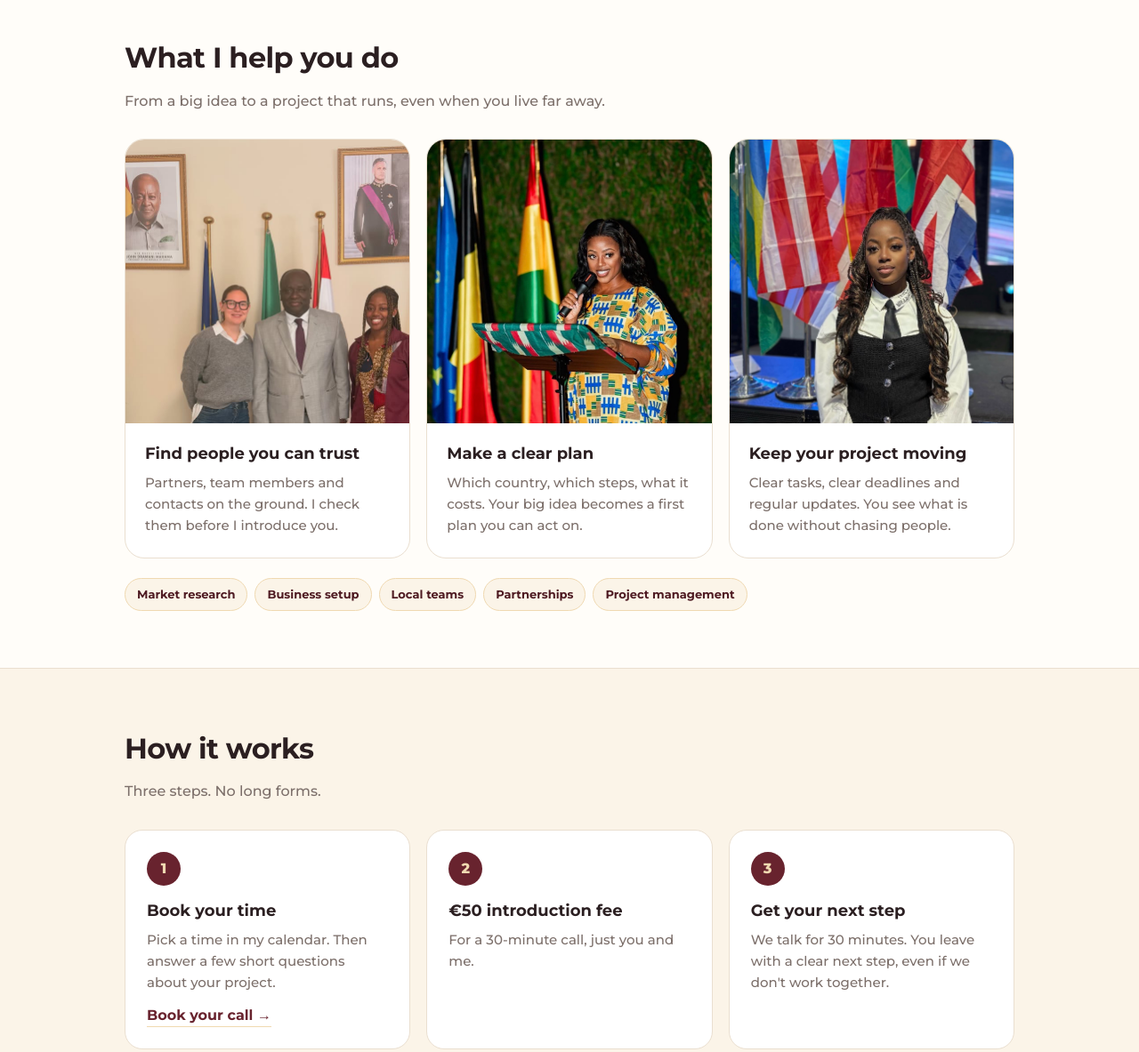
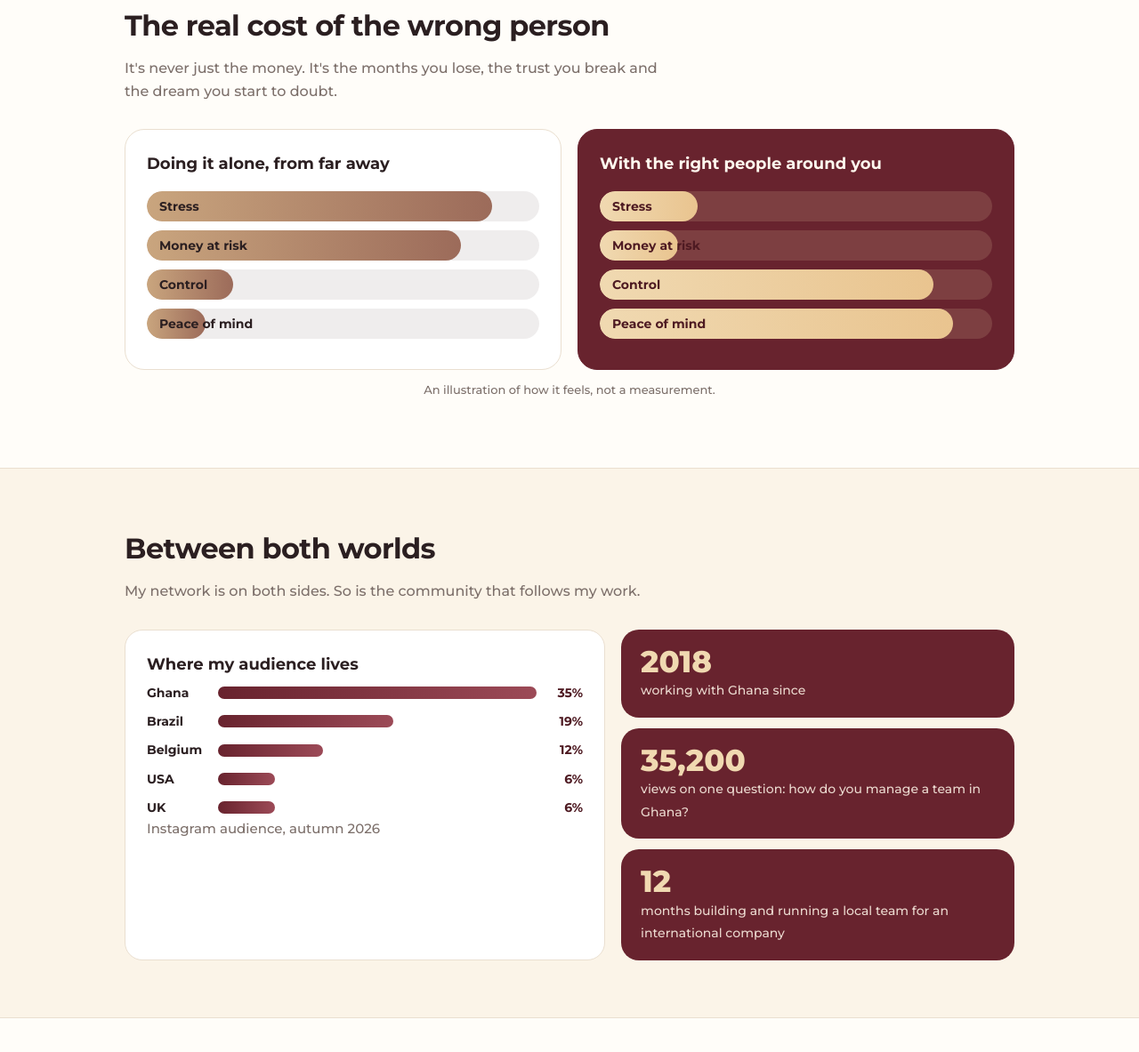
Before and after one commit to asofficialagency-source/queenie, a plain HTML site: page work-with-me/index.html in a window 1280 px wide. Shown: the part 1316-2499 px from the top of the page at 89% size. Drawn offline with Linux system fonts and the light colour scheme.

Commit message:
Work with me: 3 photos, data + visuals, stronger copy; testimonials: online talks option
Co-Authored-By: Claude Opus 5.5 <noreply@anthropic.com>

```diff
--- a/work-with-me/index.html
+++ b/work-with-me/index.html
@@ -153,6 +153,31 @@
   @media (max-width:900px){.hero .slides{max-width:340px;width:100%}.about .pic{max-width:220px}}
   @media (max-width:900px){.quotes,.call{grid-template-columns:1fr}.hero{grid-template-columns:1fr;gap:28px;padding-top:6px}.hero .photo{max-width:340px}h1{font-size:36px}.grid3{grid-template-columns:1fr}.list{grid-template-columns:1fr}.about{grid-template-columns:1fr}.about .photo{max-width:220px}}
   @media (prefers-reduced-motion:reduce){.slides img{transition:opacity .01s;transform:none}.reveal{opacity:1;transform:none;transition:none}.btn,.card{transition:none}}
+  /* v3: visuals + data */
+  .pic-ic{aspect-ratio:16/10;background:radial-gradient(circle at 80% 20%,#8A3A46,var(--wine) 60%,var(--wine-d));display:flex;align-items:center;justify-content:space-between;padding:0 28px;color:var(--cream)}
+  .pic-ic span{font-size:54px;font-weight:800;opacity:.35}
+  .pic-ic svg{width:64px;height:64px;fill:none;stroke:var(--cream);stroke-width:1.4;stroke-linecap:round;stroke-linejoin:round}
+  .vs{display:grid;grid-template-columns:1fr 1fr;gap:18px}
+  .vs-col{border-radius:22px;padding:24px;border:1.5px solid var(--line)}
+  .vs-col h3{margin:0 0 16px;font-size:18px}
+  .vs-col.bad{background:#fff}.vs-col.good{background:var(--wine);color:#FFF8EE;border-color:var(--wine)}
+  .meter{position:relative;height:34px;border-radius:999px;background:rgba(124,111,106,.12);margin:0 0 10px;overflow:hidden}
+  .good .meter{background:rgba(240,217,177,.15)}
+  .meter i{position:absolute;inset:0 auto 0 0;width:0;border-radius:999px;background:linear-gradient(90deg,#C9A57E,#9C6B5A);transition:width 1.4s var(--ease)}
+  .good .meter i{background:linear-gradient(90deg,var(--cream),#E9C48F)}
+  .in .meter i,.in .bar i{width:var(--w)}
+  .meter span{position:relative;z-index:1;line-height:34px;padding-left:14px;font-weight:700;font-size:14px}
+  .good .meter span{color:var(--wine-d)}
+  .worlds{display:grid;grid-template-columns:1.1fr .9fr;gap:18px;align-items:stretch}
+  .bars{display:grid;gap:10px}
+  .bar{display:grid;grid-template-columns:70px 1fr 42px;align-items:center;gap:10px;font-weight:700;font-size:14px}
+  .bar i{display:block;height:14px;width:0;border-radius:999px;background:linear-gradient(90deg,var(--wine),#9C4A57);transition:width 1.4s var(--ease)}
+  .bar b{color:var(--wine-d);text-align:right}
+  .stats{display:grid;gap:12px}
+  .stat{background:var(--wine);color:#FFF8EE;border-radius:20px;padding:18px 22px}
+  .stat b{display:block;font-size:34px;line-height:1.1;color:var(--cream);font-weight:800}
+  .stat span{font-size:14px;color:#EBD9CF}
+  @media (max-width:900px){.vs,.worlds{grid-template-columns:1fr}}
 </style>
 </head>
 <body>
@@ -163,17 +188,15 @@
   <div>
     <span class="pill">Work with me</span>
     <span class="role">Business Consultant · Project Management</span>
-    <h1>Build in Africa from wherever you live, <em>with people you can trust</em>.</h1>
-    <p class="lead">You have a plan. But who can you trust? Where do you start? And how do you check the work from far away? I help you find the right people, make a clear plan and keep your project moving.</p>
+    <h1>Your dream is in Africa. <em>Your life is here.</em> I close the gap.</h1>
+    <p class="lead">You send money, you wait, you hope. Then the updates stop. I know that feeling, because I build between both worlds myself. I help you find people you can trust, make a clear plan and see your project move, even from far away.</p>
     <a class="btn-s" href="#book">Book your introduction call ↓</a>
   </div>
 
   <div class="slides" id="slides" aria-label="Photos of Queenie Kessie">
-    <img class="on" src="img/queenie-1.jpg" alt="Queenie Kessie speaking at an event" style="object-position:50% 30%">
-    <img src="img/queenie-headshot.jpg" alt="Queenie Kessie at an event" style="object-position:50% 75%" loading="lazy">
-    <img src="img/queenie-2.jpg" alt="Queenie Kessie at a conference" style="object-position:50% 25%" loading="lazy">
-    <img src="img/queenie-ghana-embassy-slide.jpg" alt="Queenie Kessie at the Embassy of Ghana in Brussels" style="object-position:50% 50%" loading="lazy">
-    <img src="img/queenie-portrait.jpg" alt="Portrait of Queenie Kessie" style="object-position:30% 50%" loading="lazy">
+    <img class="on" src="img/queenie-1.jpg" alt="Queenie Kessie speaking on stage" style="object-position:50% 30%">
+    <img src="img/queenie-2.jpg" alt="Queenie Kessie in front of international flags" style="object-position:50% 25%" loading="lazy">
+    <img src="img/queenie-portrait.jpg" alt="Portrait of Queenie Kessie in white" style="object-position:30% 50%" loading="lazy">
   </div>
 </div>
 
@@ -202,12 +225,54 @@
 
 <section class="reveal">
   <div class="wrap">
+    <h2>The real cost of the wrong person</h2>
+    <p class="sub">It's never just the money. It's the months you lose, the trust you break and the dream you start to doubt.</p>
+    <div class="vs">
+      <div class="vs-col bad"><h3>Doing it alone, from far away</h3>
+        <div class="meter"><i style="--w:88%"></i><span>Stress</span></div>
+        <div class="meter"><i style="--w:80%"></i><span>Money at risk</span></div>
+        <div class="meter"><i style="--w:22%"></i><span>Control</span></div>
+        <div class="meter"><i style="--w:15%"></i><span>Peace of mind</span></div></div>
+      <div class="vs-col good"><h3>With the right people around you</h3>
+        <div class="meter"><i style="--w:25%"></i><span>Stress</span></div>
+        <div class="meter"><i style="--w:20%"></i><span>Money at risk</span></div>
+        <div class="meter"><i style="--w:85%"></i><span>Control</span></div>
+        <div class="meter"><i style="--w:90%"></i><span>Peace of mind</span></div></div>
+    </div>
+    <p class="note" style="text-align:center">An illustration of how it feels, not a measurement.</p>
+  </div>
+</section>
+
+<section class="reveal alt">
+  <div class="wrap">
+    <h2>Between both worlds</h2>
+    <p class="sub">My network is on both sides. So is the community that follows my work.</p>
+    <div class="worlds">
+      <div class="card"><h3>Where my audience lives</h3>
+        <div class="bars">
+          <div class="bar"><span>Ghana</span><i style="--w:100%"></i><b>35%</b></div>
+          <div class="bar"><span>Brazil</span><i style="--w:55%"></i><b>19%</b></div>
+          <div class="bar"><span>Belgium</span><i style="--w:33%"></i><b>12%</b></div>
+          <div class="bar"><span>USA</span><i style="--w:18%"></i><b>6%</b></div>
+          <div class="bar"><span>UK</span><i style="--w:18%"></i><b>6%</b></div>
+        </div><p class="note">Instagram audience, autumn 2026</p></div>
+      <div class="stats">
+        <div class="stat"><b data-n="2018">2018</b><span>working with Ghana since</span></div>
+        <div class="stat"><b data-n="35200">35,200</b><span>views on one question: how do you manage a team in Ghana?</span></div>
+        <div class="stat"><b data-n="12">12</b><span>months building and running a local team for an international company</span></div>
+      </div>
+    </div>
+  </div>
+</section>
+
+<section class="reveal">
+  <div class="wrap">
     <h2>What I help you do</h2>
     <p class="sub">From a big idea to a project that runs, even when you live far away.</p>
     <div class="pcards">
-      <div class="pcard"><img src="img/queenie-ghana-embassy.jpg" alt="Queenie Kessie at the Embassy of Ghana in Brussels" style="object-position:50% 50%" loading="lazy"><div><h3>Find people you can trust</h3><p>Partners, team members and contacts on the ground. I check them before I introduce you.</p></div></div>
-      <div class="pcard"><img src="img/queenie-1.jpg" alt="Queenie Kessie speaking" style="object-position:50% 40%" loading="lazy"><div><h3>Make a clear plan</h3><p>Which country, which steps, what it costs. Your big idea becomes a first plan you can act on.</p></div></div>
-      <div class="pcard"><img src="img/queenie-2.jpg" alt="Queenie Kessie at a conference" style="object-position:50% 30%" loading="lazy"><div><h3>Keep your project moving</h3><p>Clear tasks, clear deadlines and regular updates. You see what is done without chasing people.</p></div></div>
+      <div class="pcard"><div class="pic-ic"><span>01</span><svg viewBox="0 0 24 24"><circle cx="9" cy="8" r="3.2"/><circle cx="16.5" cy="9.5" r="2.6"/><path d="M3.5 19c.6-3.4 3-5.2 5.5-5.2s4.9 1.8 5.5 5.2M14 14.6c2.6-.4 5.2 1 5.9 4.4"/></svg></div><div><h3>Find people you can trust</h3><p>Partners, team members and contacts on the ground. I check them before I introduce you.</p></div></div>
+      <div class="pcard"><div class="pic-ic"><span>02</span><svg viewBox="0 0 24 24"><path d="M5 4h14v16H5z"/><path d="M8.5 9h7M8.5 12.5h7M8.5 16h4"/></svg></div><div><h3>Make a clear plan</h3><p>Which country, which steps, what it costs. Your big idea becomes a first plan you can act on.</p></div></div>
+      <div class="pcard"><div class="pic-ic"><span>03</span><svg viewBox="0 0 24 24"><path d="M4 18l5-6 4 3 7-9"/><path d="M15 6h5v5"/></svg></div><div><h3>Keep your project moving</h3><p>Clear tasks, clear deadlines and regular updates. You see what is done without chasing people.</p></div></div>
     </div>
     <div class="chips"><span>Market research</span><span>Business setup</span><span>Local teams</span><span>Partnerships</span><span>Project management</span></div>
   </div>
@@ -242,13 +307,14 @@
 <section class="reveal">
   <div class="wrap about">
 
-    <div class="pic"><img src="img/queenie-about-center.jpg" alt="Queenie Kessie with her Africa 100 award and certificate" style="object-position:50% 0%" loading="lazy"></div>
+    <div class="pic"><img src="img/queenie-portrait.jpg" alt="Queenie Kessie" style="object-position:30% 20%" loading="lazy"></div>
     <div>
       <h2>Hi, I'm Queenie.</h2>
       <p class="sub" style="margin-bottom:12px">Born in Belgium. Rooted in Ghana. I build between both worlds.</p>
       <p class="sub" style="margin-bottom:0">I know what it's like to have a big plan for Africa and still ask: who do I trust, and where do I start? A good introduction is only the start. We check the right partners and agree on a plan that works.</p>
 
       <ul class="story">
+        <li><div class="yr">2018</div><div><b>First business with Ghana</b><span>Logistics between Europe and Ghana, the start of my network on the ground</span></div></li>
         <li><div class="yr">2023</div><div><b>Nominee, Africa's Under 40 CEOs</b><span>Nominated for this award in 2023</span></div></li>
         <li><div class="yr">2024</div><div><b>Africa 100 The Exceptionals</b><span>Listed among 100 young Africans to watch</span></div></li>
         <li><div class="yr">2025</div><div><b>Chair, IOM Diaspora Advisory Board</b><span>A voice for the diaspora in Belgium and Luxembourg</span></div></li>
@@ -319,6 +385,8 @@
     dots.children[0].classList.add('on'); start();
     document.addEventListener('visibilitychange',()=>document.hidden?clearInterval(t):start());
   })();
+  // count-up for stats
+  (function(){const els=document.querySelectorAll('.stat b[data-n]');const o=new IntersectionObserver(es=>es.forEach(e=>{if(!e.isIntersecting)return;o.unobserve(e.target);const el=e.target,n=+el.dataset.n;if(n>=1900&&n<2100)return;let t0=null;const f=ts=>{t0??=ts;const k=Math.min(1,(ts-t0)/1400);el.textContent=Math.round(n*(1-Math.pow(1-k,3))).toLocaleString('en-US');if(k<1)requestAnimationFrame(f)};requestAnimationFrame(f)}),{threshold:.4});els.forEach(e=>o.observe(e))})();
 </script>
 </body>
 </html>
```
Also changed, not shown: testimonials/index.html (+1 -0 lines), work-with-me/img/queenie-about-center.jpg (deleted), work-with-me/img/queenie-ghana-embassy-slide.jpg (deleted), work-with-me/img/queenie-ghana-embassy.jpg (deleted), work-with-me/img/queenie-headshot.jpg (deleted).
